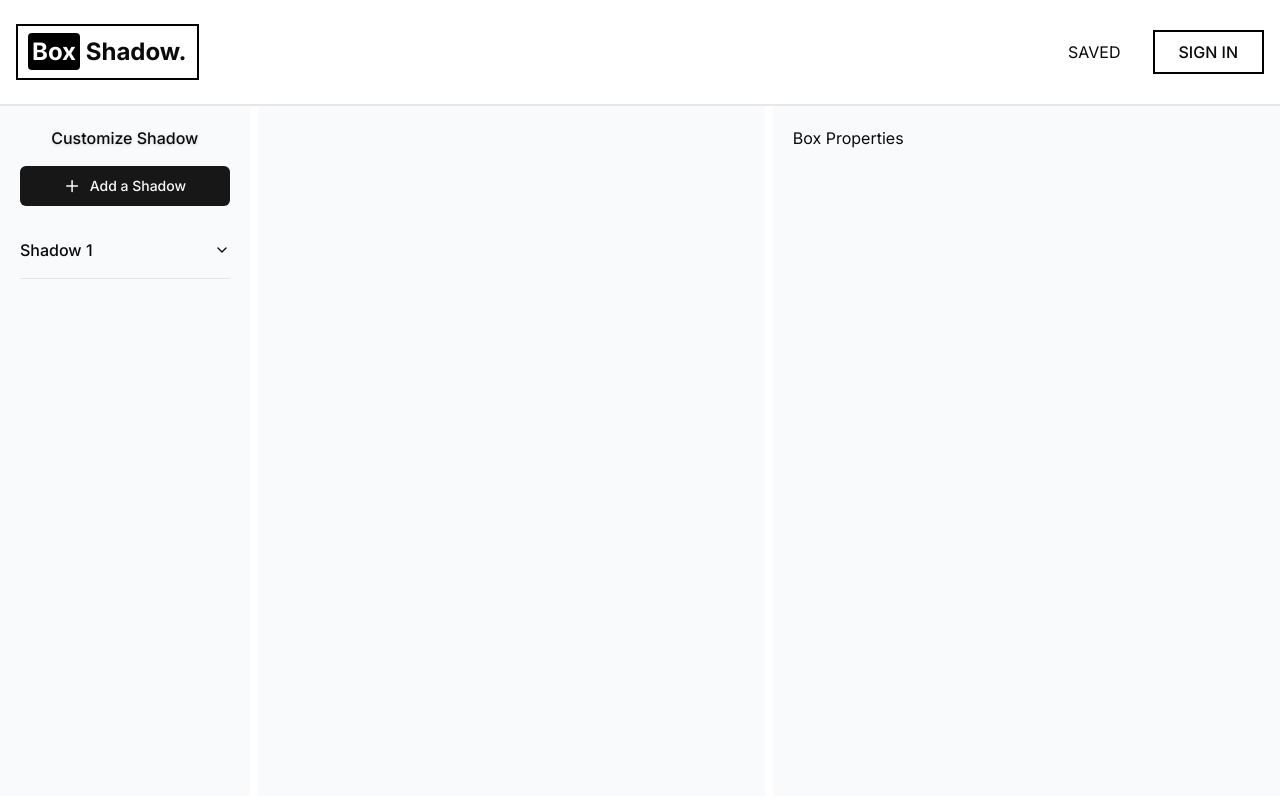
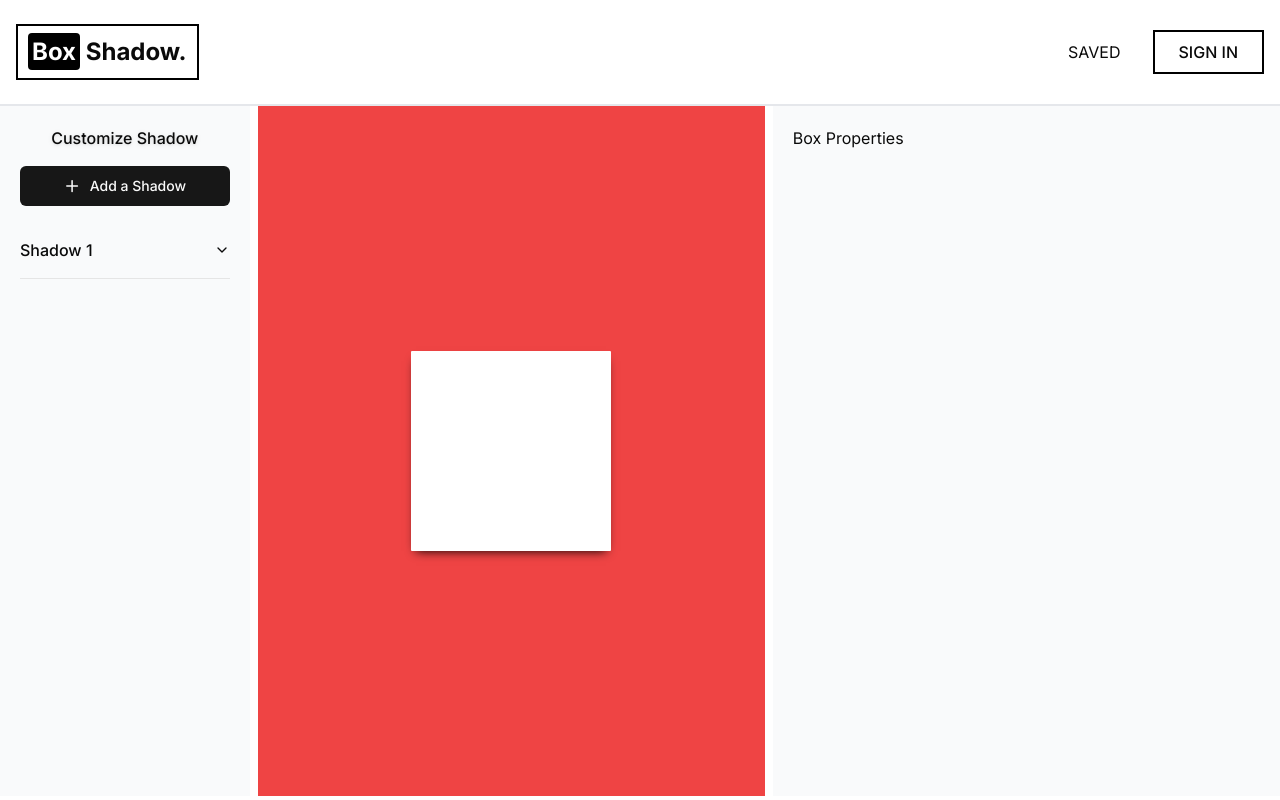
Before and after one commit to Rabe-Labs/Box-Shadow-Generator, a Next.js app: page / in a window 1280 px wide. Built offline with nearby package versions, Linux system fonts and the light colour scheme.

Commit message:
implement preview container for boxShadow

```diff
--- a/src/app/page.tsx
+++ b/src/app/page.tsx
@@ -12,7 +12,7 @@ export default function Home() {
         <GridColumns>
           <ShadowColumn />
         </GridColumns>
-        <GridColumns className="lg:col-span-2 ">
+        <GridColumns className="h-[500px] lg:h-auto lg:col-span-2 p-0 bg-red-500">
           <PreviewColumn />
         </GridColumns>
         <GridColumns className="lg:col-span-2">Box Properties</GridColumns>
--- a/src/components/previewColumn/PreviewColumn.tsx
+++ b/src/components/previewColumn/PreviewColumn.tsx
@@ -1,8 +1,28 @@
-import React from "react";
+"use client";
+import useShadowContainer from "@/hooks/useShadowContainer";
+import { getAllBoxShadows } from "@/lib/utils";
+import { CSSProperties, useEffect, useState } from "react";
 
 const PreviewColumn = () => {
+  const { contextState } = useShadowContainer();
+  const [boxShadowStyle, setBoxShadowStyle] = useState<CSSProperties>();
+  //console.log("contextState", contextState.containerProps);
+
+  useEffect(() => {
+    const boxShadow = getAllBoxShadows(contextState.boxShadows);
+
+    const shadowStyle: CSSProperties = {
+      boxShadow: boxShadow,
+      WebkitBoxShadow: boxShadow,
+      MozBoxShadow: boxShadow,
+    };
+
+    setBoxShadowStyle(shadowStyle);
+  }, [contextState]);
   return (
-    <section className="h-full w-full flex flex-col justify-center items-center overflow-hidden"></section>
+    <section className="h-full w-full grid place-content-center overflow-hidden">
+      <div style={{ ...contextState.containerProps, ...boxShadowStyle }} />
+    </section>
   );
 };
 
--- a/src/context/shadowContainerContext.tsx
+++ b/src/context/shadowContainerContext.tsx
@@ -26,13 +26,13 @@ const defaultBoxShadowProps: IBoxShadowProps = {
 const defaultContainerProps: IContainerProps = {
   width: 200,
   height: 200,
-  borderRadius: 0,
+  borderRadius: 1,
   backgroundColor: "#ffffff",
 };
 
 const initialState: IBoxShadowState = {
   boxShadows: [{ ...defaultBoxShadowProps }],
-  containerProps: [{ ...defaultContainerProps }],
+  containerProps: { ...defaultContainerProps },
 };
 
 interface IContextProviderProps {
--- a/src/context/shadowContainerContext.types.ts
+++ b/src/context/shadowContainerContext.types.ts
@@ -24,7 +24,7 @@ export interface IContainerProps {
 
 export interface IBoxShadowState {
   boxShadows: IBoxShadowProps[];
-  containerProps: IContainerProps[];
+  containerProps: IContainerProps;
 }
 
 export interface IShadowContainerContext {
--- a/src/lib/utils.ts
+++ b/src/lib/utils.ts
@@ -13,3 +13,15 @@ export function camalize(str: string): string | keyof IBoxShadowProps {
 }
 
 // !https://stackoverflow.com/questions/57894668/how-to-define-return-type-using-keyof-accessor-with-typescript
+
+const getBoxShadow = (boxShadowProps: IBoxShadowProps): string =>
+  `${boxShadowProps.inset ? "inset" : ""} ${
+    boxShadowProps.horizontalOffset
+  }px ${boxShadowProps.verticalOffset}px ${boxShadowProps.blurRadius}px ${
+    boxShadowProps.spreadRadius
+  }px ${boxShadowProps.color}`;
+
+export const getAllBoxShadows = (boxShadowProps: IBoxShadowProps[]) =>
+  boxShadowProps
+    .map((currentShadow) => getBoxShadow(currentShadow).trim())
+    .join(", ");
```
